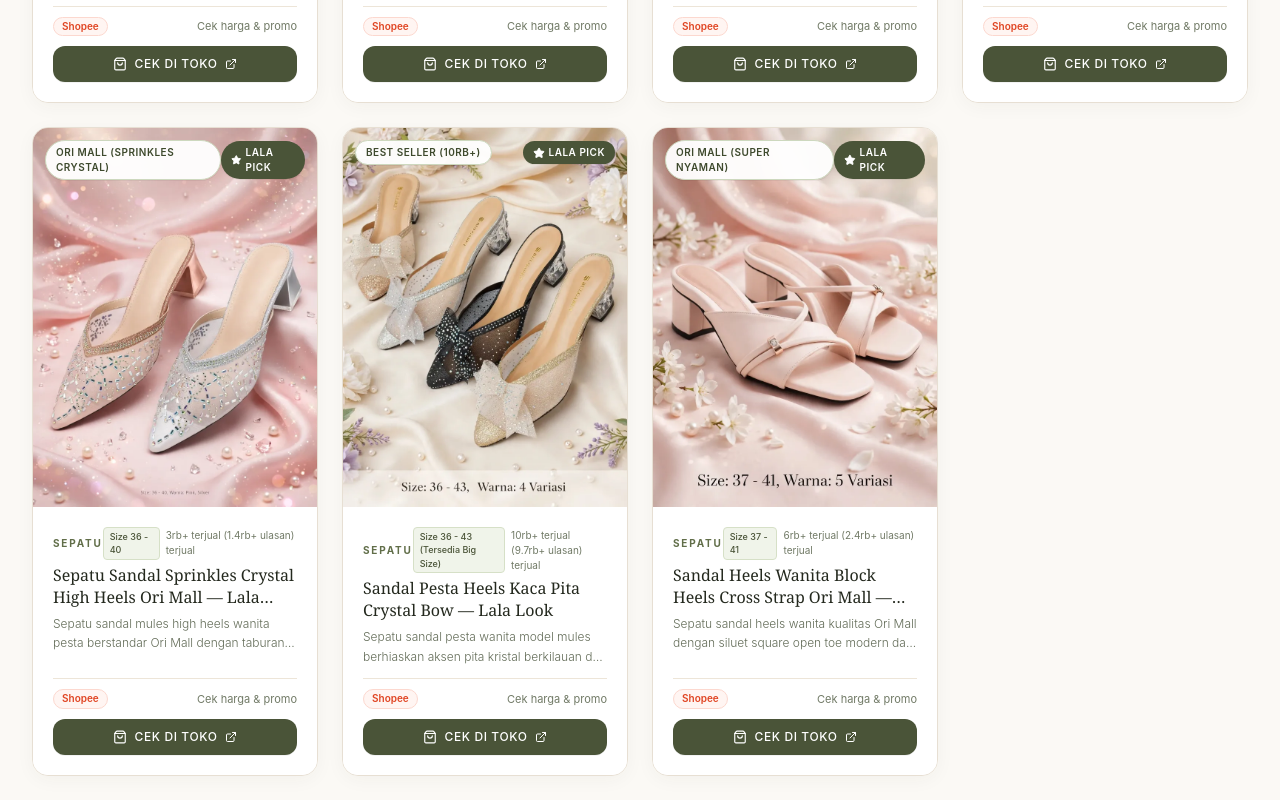
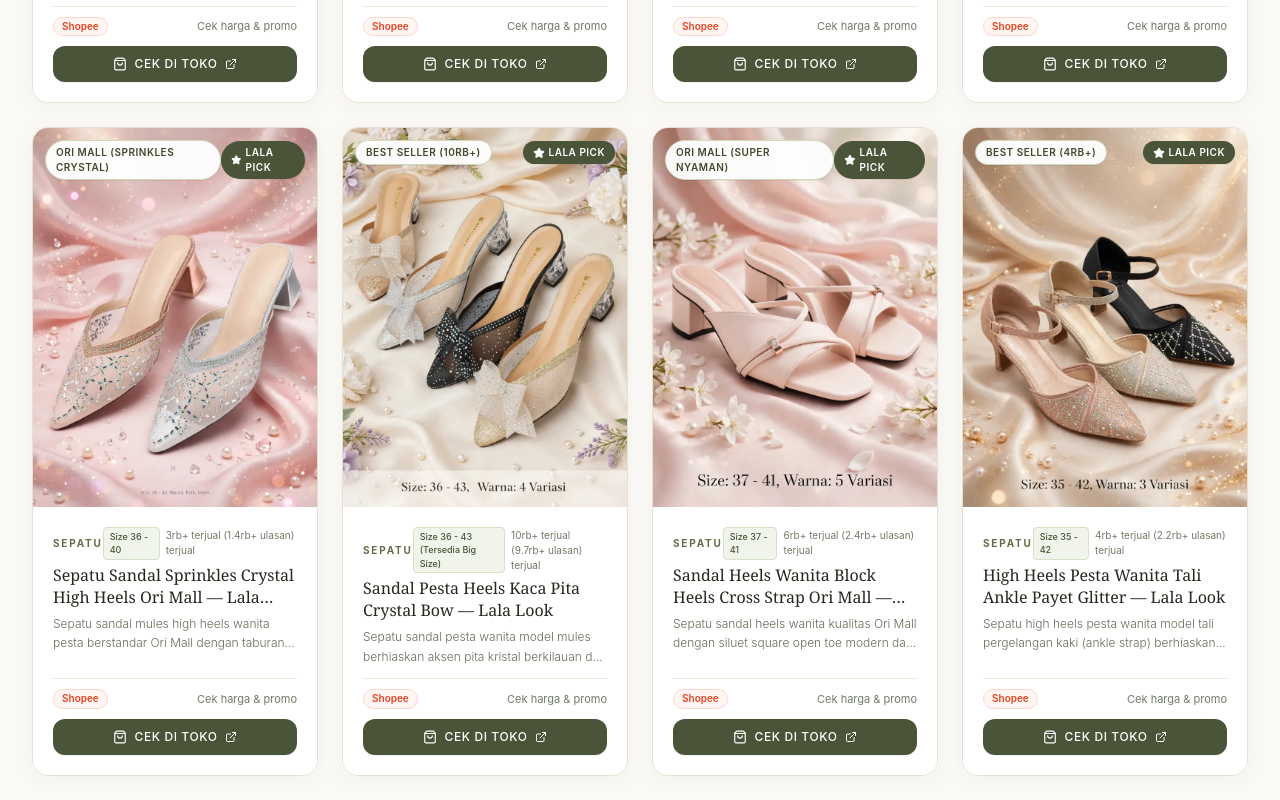
Before and after one commit to ashayaki/alanasheela, a Next.js app: page / in a window 1280 px wide. Shown: the part 7160-7960 px from the top of the page. Built offline with nearby package versions, Linux system fonts and the light colour scheme.

Commit message:
feat: add asc-sp-08 High Heels Pesta Wanita Tali Ankle Payet Glitter with Shopee link

```diff
--- a/src/data/asc-mix-match.ts
+++ b/src/data/asc-mix-match.ts
@@ -1036,15 +1036,15 @@ export const ASC_MIX_MATCH_LOOKS: MixMatchLook[] = [
       },
       shoes: {
         type: 'shoes',
-        typeLabel: 'Sepatu (Heels)',
+        typeLabel: 'Sepatu (Ankle Heels)',
         categoryTab: 'sepatu',
-        productId: 'asc-sp-01',
-        name: 'High Heels Pesta Glitter Crystal Bow',
-        color: 'Sparkling Gold / Silver',
-        image: '/products/sepatu-heels-glitter-crystal.webp',
+        productId: 'asc-sp-08',
+        name: 'High Heels Pesta Wanita Tali Ankle Payet Glitter',
+        color: 'Champagne / Gold',
+        image: '/products/heels-pesta-ankle-strap-payet.webp',
         platform: 'shopee',
         marketplaceName: 'Shopee',
-        affiliateUrl: 'https://s.shopee.co.id/90715zRHRQ',
+        affiliateUrl: 'https://s.shopee.co.id/5fqZIWATce',
       },
     },
   },
--- a/src/data/asc-products.ts
+++ b/src/data/asc-products.ts
@@ -829,4 +829,27 @@ export const ASC_PRODUCTS: ASCProduct[] = [
     marketplaceName: 'Shopee',
     affiliateUrl: 'https://s.shopee.co.id/1W10KJLRYU',
   },
+  {
+    id: 'asc-sp-08',
+    name: 'High Heels Pesta Wanita Tali Ankle Payet Glitter — Lala Look',
+    category: 'sepatu',
+    categoryLabel: 'Sepatu',
+    color: '3 Pilihan Warna (Black, Champagne, dan Gold)',
+    price: 0,
+    originalPrice: 0,
+    rating: 4.9,
+    soldCount: '4rb+ terjual (2.2rb+ ulasan)',
+    image: '/products/heels-pesta-ankle-strap-payet.webp',
+    badge: 'Best Seller (4rb+)',
+    isLalaPick: true,
+    description:
+      'Sepatu high heels pesta wanita model tali pergelangan kaki (ankle strap) berhiaskan detail payet glitter dan kristal berkilauan pada bagian depan pointed toe. Desain elegan nan mewah dengan hak sedang yang sangat stabil dan tali gesper pengunci yang menjaga kaki tetap pas dan aman saat melangkah. Sangat cocok untuk acara kondangan, pesta malam, lamaran, maupun wisuda. Tersedia dalam 3 pilihan warna elegan: Black, Champagne, dan Gold. Ukuran luas dari Size 35 hingga 42.',
+    fabric: 'Glitter Mesh Payet Kristal + Soft Lining Insole + Hak Flare Heels Kokoh',
+    sizes: 'Size 35 - 42',
+    lalaNote:
+      'Heels ankle strap ini bikin pergelangan kaki kelihatan ramping dan feminin banget! Detail payet glitternya mewah tanpa lebay, haknya pas dan stabil gak bikin pegal. Terjual 4rb+ dengan rating 4.9.',
+    platforms: ['shopee'],
+    marketplaceName: 'Shopee',
+    affiliateUrl: 'https://s.shopee.co.id/5fqZIWATce',
+  },
 ];
```
Also changed, not shown: public/products/heels-pesta-ankle-strap-payet-editorial.webp (added), public/products/heels-pesta-ankle-strap-payet.webp (added).
